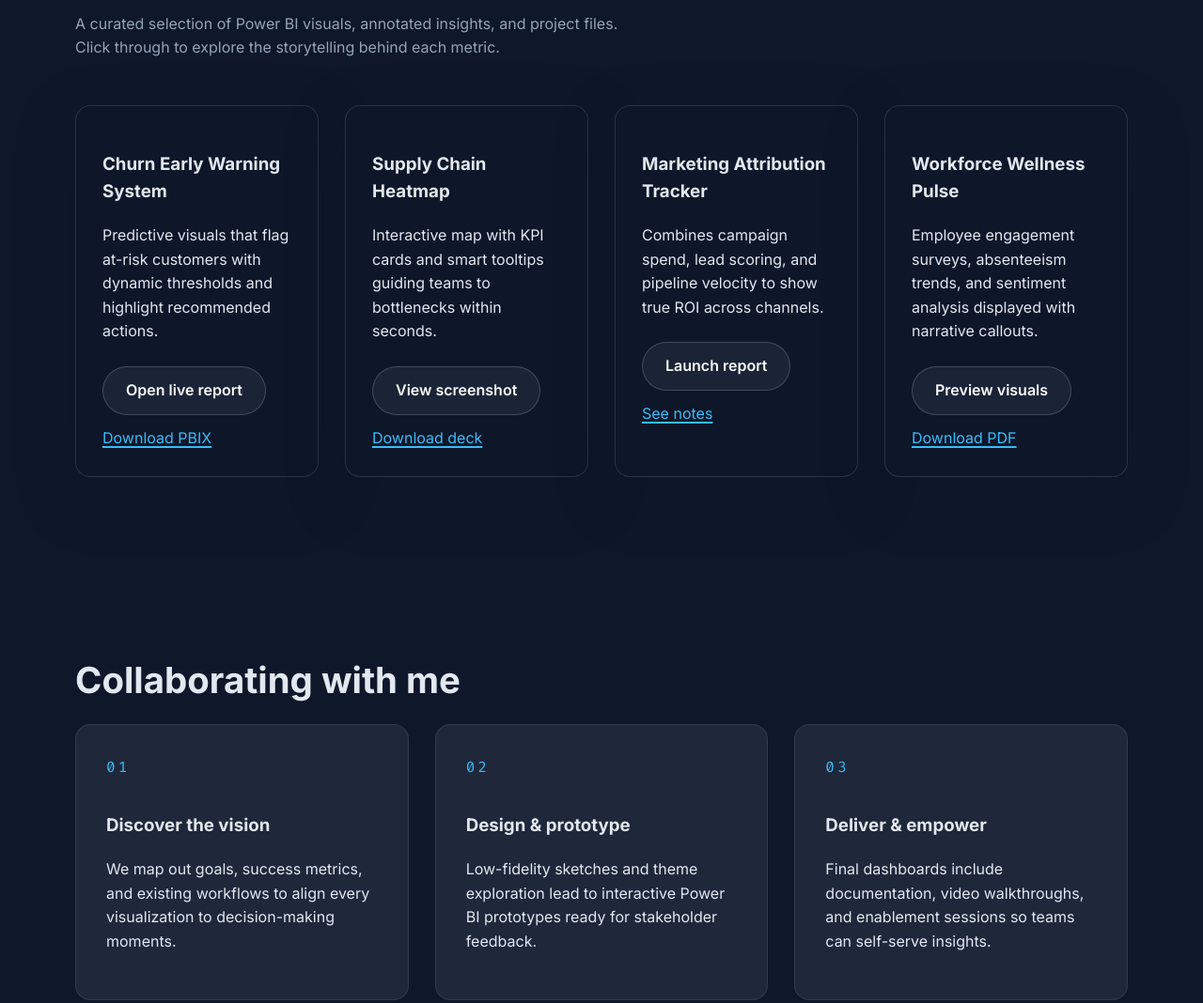
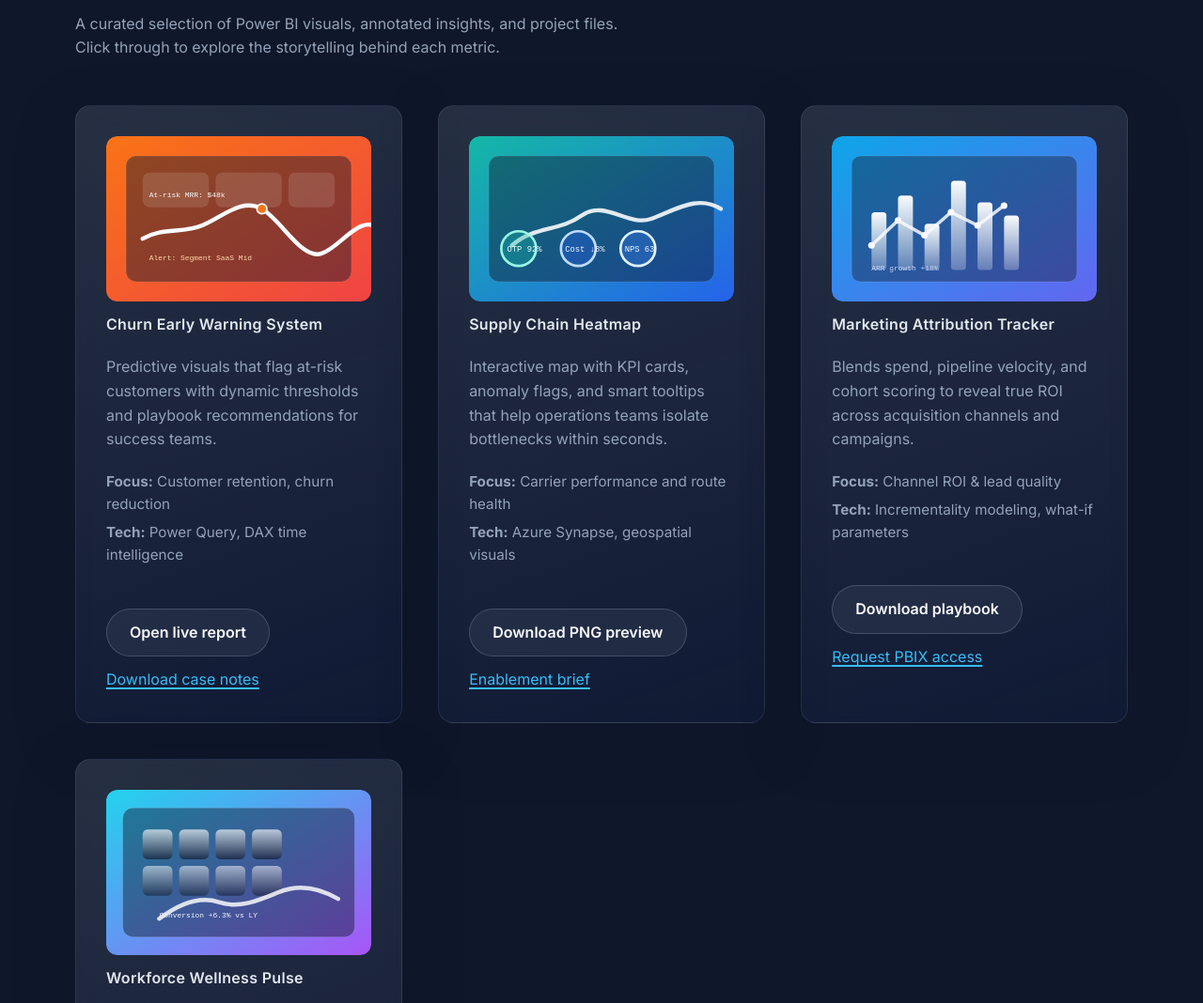
Before and after one commit to Sintagmatarches/portfolio, a plain HTML site: page index.html in a window 1280 px wide. Shown: the part 4436-5504 px from the top of the page at 94% size. Drawn offline with Linux system fonts and the light colour scheme.

Commit message:
Enrich showcase with downloadable assets

```diff
--- a/index.html
+++ b/index.html
@@ -205,35 +205,63 @@
                 <p class="section-intro">A curated selection of Power BI visuals, annotated insights, and project files. Click through to explore the storytelling behind each metric.</p>
                 <div class="showcase-grid">
                     <article class="showcase-card">
-                        <h3>Churn Early Warning System</h3>
-                        <p>Predictive visuals that flag at-risk customers with dynamic thresholds and highlight recommended actions.</p>
+                        <figure>
+                            <img src="assets/images/churn-warning.svg" alt="Churn early warning dashboard preview">
+                            <figcaption>Churn Early Warning System</figcaption>
+                        </figure>
+                        <p>Predictive visuals that flag at-risk customers with dynamic thresholds and playbook recommendations for success teams.</p>
+                        <ul class="showcase-meta">
+                            <li><strong>Focus:</strong> Customer retention, churn reduction</li>
+                            <li><strong>Tech:</strong> Power Query, DAX time intelligence</li>
+                        </ul>
                         <div class="asset-links">
-                            <a href="#" class="btn btn-secondary">Open live report</a>
-                            <a href="#" class="inline-link">Download PBIX</a>
+                            <a href="https://app.powerbi.com/view?r=eyJrIjoiZjQzNDllM2EtYzY5Mi00MmVjLTliMDUtNjhhMDg2OTQ5MGY5IiwidCI6IjE0NmUxMTA0LWY5OTUtNDQ4Ny1hYWQyLTI4NzJiNzhiZGZkMiIsImMiOjh9" class="btn btn-secondary" target="_blank" rel="noreferrer">Open live report</a>
+                            <a href="assets/files/churn-warning-overview.txt" class="inline-link" download>Download case notes</a>
                         </div>
                     </article>
                     <article class="showcase-card">
-                        <h3>Supply Chain Heatmap</h3>
-                        <p>Interactive map with KPI cards and smart tooltips guiding teams to bottlenecks within seconds.</p>
+                        <figure>
+                            <img src="assets/images/logistics-pulse.svg" alt="Supply chain heatmap dashboard preview">
+                            <figcaption>Supply Chain Heatmap</figcaption>
+                        </figure>
+                        <p>Interactive map with KPI cards, anomaly flags, and smart tooltips that help operations teams isolate bottlenecks within seconds.</p>
+                        <ul class="showcase-meta">
+                            <li><strong>Focus:</strong> Carrier performance and route health</li>
+                            <li><strong>Tech:</strong> Azure Synapse, geospatial visuals</li>
+                        </ul>
                         <div class="asset-links">
-                            <a href="#" class="btn btn-secondary">View screenshot</a>
-                            <a href="#" class="inline-link">Download deck</a>
+                            <a href="assets/images/logistics-pulse.svg" class="btn btn-secondary" download>Download PNG preview</a>
+                            <a href="assets/files/supply-chain-heatmap-brief.txt" class="inline-link" download>Enablement brief</a>
                         </div>
                     </article>
                     <article class="showcase-card">
-                        <h3>Marketing Attribution Tracker</h3>
-                        <p>Combines campaign spend, lead scoring, and pipeline velocity to show true ROI across channels.</p>
+                        <figure>
+                            <img src="assets/images/revenue-intelligence.svg" alt="Marketing attribution dashboard preview">
+                            <figcaption>Marketing Attribution Tracker</figcaption>
+                        </figure>
+                        <p>Blends spend, pipeline velocity, and cohort scoring to reveal true ROI across acquisition channels and campaigns.</p>
+                        <ul class="showcase-meta">
+                            <li><strong>Focus:</strong> Channel ROI & lead quality</li>
+                            <li><strong>Tech:</strong> Incrementality modeling, what-if parameters</li>
+                        </ul>
                         <div class="asset-links">
-                            <a href="#" class="btn btn-secondary">Launch report</a>
-                            <a href="#" class="inline-link">See notes</a>
+                            <a href="assets/files/marketing-attribution-playbook.txt" class="btn btn-secondary" download>Download playbook</a>
+                            <a href="mailto:hello@alexmorgananalytics.com?subject=Attribution%20Report%20Preview" class="inline-link">Request PBIX access</a>
                         </div>
                     </article>
                     <article class="showcase-card">
-                        <h3>Workforce Wellness Pulse</h3>
-                        <p>Employee engagement surveys, absenteeism trends, and sentiment analysis displayed with narrative callouts.</p>
+                        <figure>
+                            <img src="assets/images/retail-footfall.svg" alt="Workforce wellness dashboard preview">
+                            <figcaption>Workforce Wellness Pulse</figcaption>
+                        </figure>
+                        <p>Employee engagement surveys, absenteeism trends, and sentiment analysis displayed alongside narrative callouts for HR leaders.</p>
+                        <ul class="showcase-meta">
+                            <li><strong>Focus:</strong> Experience scoring & burnout risk</li>
+                            <li><strong>Tech:</strong> Power Automate, AI sentiment analysis</li>
+                        </ul>
                         <div class="asset-links">
-                            <a href="#" class="btn btn-secondary">Preview visuals</a>
-                            <a href="#" class="inline-link">Download PDF</a>
+                            <a href="assets/files/workforce-wellness-summary.txt" class="btn btn-secondary" download>Download summary</a>
+                            <a href="mailto:hello@alexmorgananalytics.com?subject=Wellness%20Pulse%20Demo" class="inline-link">Book walkthrough</a>
                         </div>
                     </article>
                 </div>
--- a/styles.css
+++ b/styles.css
@@ -321,16 +321,47 @@ a:focus-visible {
 
 .showcase-grid {
     display: grid;
-    grid-template-columns: repeat(auto-fit, minmax(240px, 1fr));
-    gap: 1.75rem;
+    grid-template-columns: repeat(auto-fit, minmax(260px, 1fr));
+    gap: clamp(1.75rem, 3vw, 2.5rem);
 }
 
 .showcase-card {
-    background: rgba(15, 23, 42, 0.85);
-    border: 1px solid rgba(148, 163, 184, 0.2);
+    background: linear-gradient(160deg, rgba(148, 163, 184, 0.18), rgba(30, 64, 175, 0.08));
+    border: 1px solid rgba(148, 163, 184, 0.15);
     border-radius: var(--border-radius);
-    padding: 1.75rem;
+    padding: clamp(1.75rem, 2.5vw, 2.25rem);
     box-shadow: var(--shadow-soft);
+    display: flex;
+    flex-direction: column;
+    gap: 1.25rem;
+    backdrop-filter: blur(10px);
+}
+
+.showcase-card figure {
+    margin: 0;
+    display: flex;
+    flex-direction: column;
+    gap: 0.75rem;
+}
+
+.showcase-card figcaption {
+    font-weight: 600;
+    letter-spacing: 0.02em;
+}
+
+.showcase-meta {
+    margin: 0;
+    padding: 0;
+    list-style: none;
+    display: grid;
+    gap: 0.35rem;
+    color: var(--color-muted);
+    font-size: 0.95rem;
+}
+
+.showcase-card p {
+    margin: 0;
+    color: var(--color-muted);
 }
 
 .uploads-grid {
```
Also changed, not shown: assets/files/churn-warning-overview.txt (added, +14 -0 lines), assets/files/marketing-attribution-playbook.txt (added, +13 -0 lines), assets/files/supply-chain-heatmap-brief.txt (added, +14 -0 lines), assets/files/workforce-wellness-summary.txt (added, +14 -0 lines).
